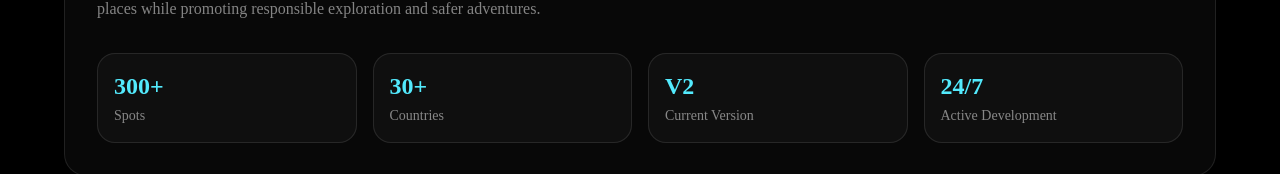
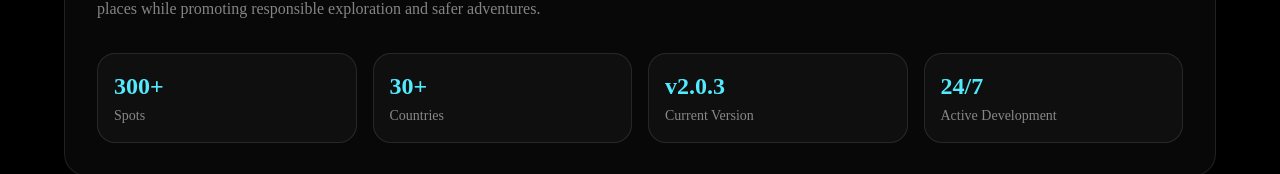
Before and after one commit to dyls-03/tombstonemap-v2, a Next.js app: page /about in a window 1280 px wide. Shown: the part 347-521 px from the top of the page. Built offline with nearby package versions, Linux system fonts and the light colour scheme.

Commit message:
#4: Replaced with app version

```diff
--- a/app/about/page.tsx
+++ b/app/about/page.tsx
@@ -1,6 +1,7 @@
 import FloatingNavbar from "@/components/layout/FloatingNavBar";
 import LogoLoop from "@/components/LogoLoop";
 import Link from "next/link";
+import { APP_VERSION } from "@/lib/version";
 
 export default function AboutPage() {
 
@@ -54,7 +55,9 @@
             </div>
 
             <div className="rounded-2xl border border-white/10 bg-white/[0.03] p-4">
-              <p className="text-2xl font-bold text-cyan-300">V2</p>
+              <p className="text-2xl font-bold text-cyan-300">
+                {APP_VERSION}
+              </p>
               <p className="mt-1 text-sm text-white/50">Current Version</p>
             </div>
 
```
